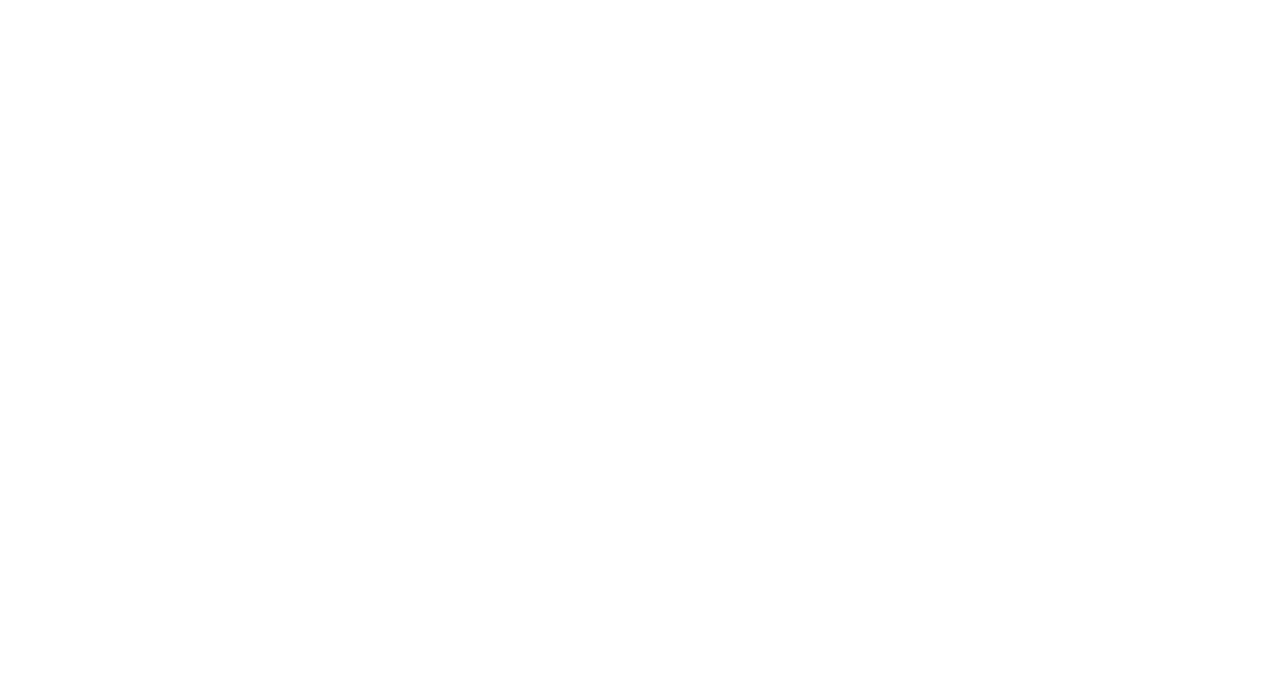
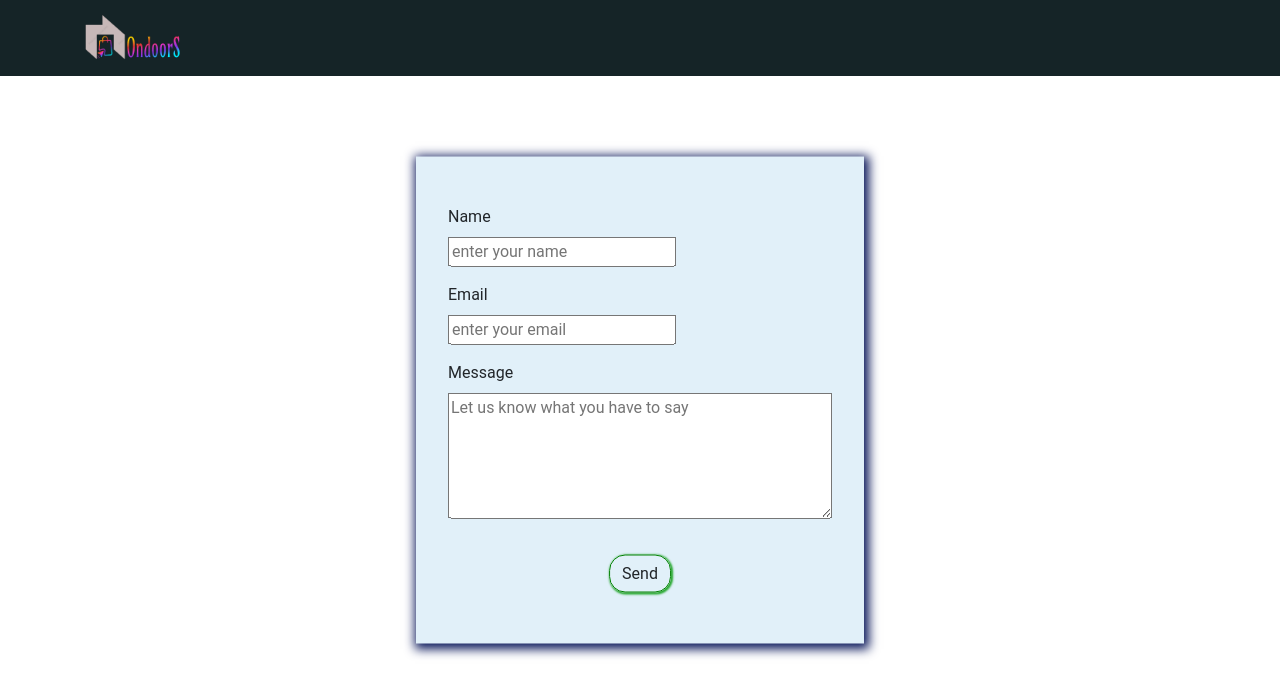
Before and after one commit to ayushkumar-mnnit/ondoors_1, a React (Create React App) app in the folder frontend/: page /contact in a window 1280 px wide. Before the commit this address had no page. Shown: the top 696 px of the page. Built offline with nearby package versions, Linux system fonts and the light colour scheme.

Commit message:
contactPage

```diff
--- a/frontend/public/index.html
+++ b/frontend/public/index.html
@@ -13,6 +13,7 @@
 
     <link rel="manifest" href="%PUBLIC_URL%/manifest.json" />
 
+
     <title>ondoors</title>
 
 
--- a/frontend/src/App.js
+++ b/frontend/src/App.js
@@ -6,6 +6,7 @@
 import { Login } from './Components/login/Login';
 import {BrowserRouter as Router,Route,Routes} from "react-router-dom";
 import { Reg } from './Components/reg/Reg';
+import { Contact } from './Components/contact/Contact';
 
 export const App = () => {
   return (
@@ -18,7 +19,7 @@
 <Route path='profile' element={<Profile/>} ></Route>
 <Route path='login' element={<Login/>} ></Route>
 <Route path='signup' element={<Reg/>} ></Route>
-
+<Route path='contact' element={<Contact/>} ></Route>
 
 
 
--- /dev/null
+++ b/frontend/src/Components/contact/Contact.js
@@ -0,0 +1,74 @@
+
+
+import React, { useState } from 'react'
+import './cont.css'
+import { Navbar } from '../navbar/Navbar'
+import logo from '../../images/logo-1.png'
+
+
+export const Contact = () => {
+
+    const [msg,setMsg]=useState({
+        name:"",
+        email:"",
+        message:""
+    })
+
+    const handleChange=(e)=>{
+        const {name,value}=e.target
+        setMsg({
+            ...msg,
+            [name]:value
+        })
+    }
+
+
+    const handleSubmit=async(e)=>{
+        e.preventDefault()
+        try {
+        const result=await fetch('http://localhost:5000/contact',{
+            method:'POST',
+            headers:{
+              'Content-Type':'application/json'
+            },
+            body:JSON.stringify(msg)
+          })
+
+          console.log(result)
+
+          if(result.ok){
+            alert('message sent successfully !!')
+            setMsg({name:"",email:"",message:""})
+          }
+
+        } catch (error) {
+            console.log(error)
+        }
+
+    }
+
+
+
+  return (
+    <>
+
+    <Navbar logo=<img src={logo} alt='ondoors' width={100} height={50} /> />
+
+    <div className='contactform'>
+
+    <form onSubmit={handleSubmit}>
+      <label className='lab'>Name</label>
+      <input type="text" className='c-name' size='20' placeholder='enter your name'   name='name' onChange={handleChange} value={msg.name}/>
+      <label className='lab'>Email</label>
+      <input type="text" className='c-email' size='20'  placeholder='enter your email'   name='email' onChange={handleChange} value={msg.email}/>
+      <label className='lab'>Message</label>
+      <textarea className="msg" name="message" rows="5" cols="40" placeholder='Let us know what you have to say' onChange={handleChange} value={msg.message}></textarea>
+
+      <button className='btn' >Send</button>
+    </form>
+
+    </div>
+
+    </>
+  )
+}
--- /dev/null
+++ b/frontend/src/Components/contact/cont.css
@@ -0,0 +1,28 @@
+
+
+.contactform{
+    box-shadow: 2px 2px 10px 3px #071458;
+    position: absolute;
+    left: 50%;
+    top: 50%;
+    transform: translate(-50%,-50%);
+    width: fit-content;
+    padding: 2rem;
+    background-color: rgb(225, 240, 249);
+}
+
+.lab{
+    display: flex;
+    margin-top: 1rem;
+}
+
+
+.c-email{
+    margin-top: 0.5rem;
+}
+.c-name{
+    margin-top: 0.5rem;
+}
+.msg{
+    margin-top: 0.5rem;
+}
--- a/frontend/src/Components/home_/Home.js
+++ b/frontend/src/Components/home_/Home.js
@@ -9,7 +9,7 @@
     <>
         <Navbar logo=<img src={logo} alt='ondoors' width={100} height={50}/>
 
-       home='Home' services='Services' contact='Contact us' about='About us' login='Login' signup='Signup' />
+       home='Home' services='Services' contact='Contact us' about='About us' login='Login' signup='Signup'  />
 
         <Cards/>
         <Footer/>
--- a/frontend/src/Components/login/Login.js
+++ b/frontend/src/Components/login/Login.js
@@ -3,6 +3,7 @@
 import { Navbar } from '../navbar/Navbar'
 import logo from '../../images/logo-1.png'
 import { useNavigate } from 'react-router-dom'
+import { useAuth } from '../../jwt_Store/jwtStorage'
 
 
 
@@ -17,6 +18,8 @@
 
 
   const navigate=useNavigate()
+
+  const {StoreToken}=useAuth()
 
 const handleChange=(e)=>{
 
@@ -46,8 +49,12 @@
 
   if(result.ok)
   { alert('Login successful')
+
+const response=await result.json()
+  StoreToken(response.token)
+
     setuser({email:"",password:""})
-    navigate('/')
+    navigate('/profile')
   }else{
     alert('invalid credentials')
   }
--- a/frontend/src/Components/navbar/Navbar.js
+++ b/frontend/src/Components/navbar/Navbar.js
@@ -5,7 +5,6 @@
 
 
 export const Navbar = (props) => {
-
 
 
   return (
--- a/frontend/src/Components/profile/Profile.js
+++ b/frontend/src/Components/profile/Profile.js
@@ -4,7 +4,7 @@
 export const Profile = () => {
   return (
     <>
-        <Navbar contact='Contact us' about='About us' logout='Logout'   />
+        <Navbar  logout='Logout'   />
     </>
   )
 }
--- a/frontend/src/Components/reg/Reg.js
+++ b/frontend/src/Components/reg/Reg.js
@@ -32,7 +32,7 @@
 
 const handleSubmit=async(e)=>{
   e.preventDefault()
-  // console.log(user);
+  console.log(user);
   // alert('registered')
   try
   {
--- a/frontend/src/index.js
+++ b/frontend/src/index.js
@@ -1,4 +1,10 @@
 import { App } from './App'
 import {createRoot} from 'react-dom/client'
+import { AuthProvider } from './jwt_Store/jwtStorage'
 
-createRoot(document.getElementById('root')).render(<App/>)
+createRoot(document.getElementById('root'))
+.render(
+<AuthProvider>
+<App/>
+</AuthProvider>
+)
--- /dev/null
+++ b/frontend/src/jwt_Store/jwtStorage.js
@@ -0,0 +1,28 @@
+
+import React from 'react'
+import {createContext,useContext} from 'react'
+
+export const AuthContext=createContext()
+
+export const AuthProvider = ({children}) => {
+
+    const StoreToken=(tokenFromServer)=>{
+        return localStorage.setItem('token',tokenFromServer)
+    }
+
+
+  return  <AuthContext.Provider value={{StoreToken}}>
+        {children}
+    </AuthContext.Provider>
+
+}
+
+
+export const useAuth = () => {
+    const AuthContextResult=useContext(AuthContext)
+
+    if(!AuthContextResult){throw new Error('useAuth used outside provider ')}
+
+  return AuthContextResult
+
+}
```
Also changed, not shown: 2 other files (tests, documents, lock files or other folders).
